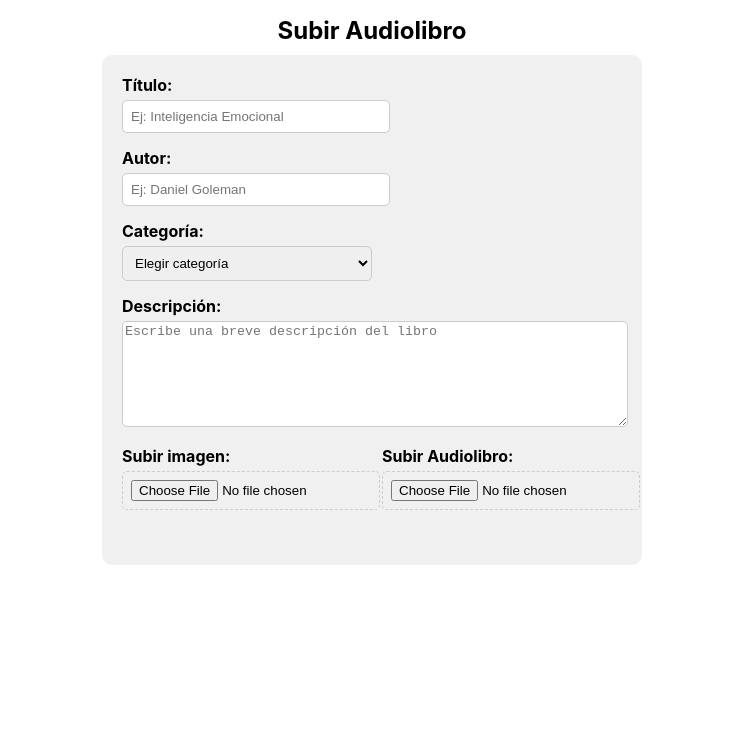
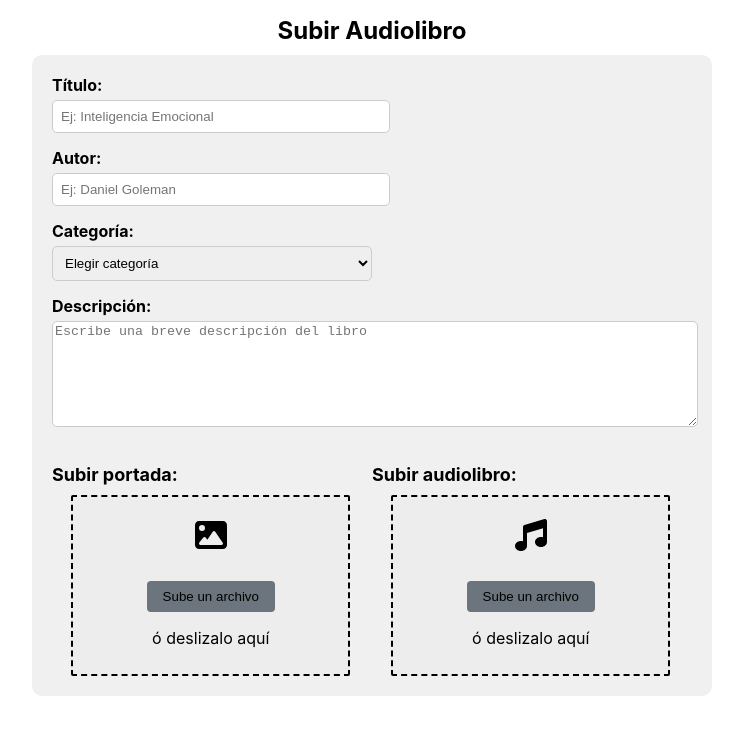
Before and after one commit to josuex123/ConnectWay, a React (Create React App) app in the folder connectway/: page /Formulario in a window 1280 px wide. Shown: the top 734 px of the page, without its empty margins (268-1011 px from the left). Built offline with nearby package versions, Linux system fonts and the light colour scheme.

Commit message:
Campos de subir archivos en formularios

```diff
--- /dev/null
+++ b/connectway/src/components/Dropzone/Drop.css
@@ -0,0 +1,67 @@
+.dropzone {
+    width: 45%;
+    padding: 20px;
+    border-width: 2px;
+    border-radius: 5px;
+    border-color: #000000;
+    border-style: dashed;
+    background-color: #ededed;
+    text-align: center;
+
+    position: relative;
+  }
+
+  .select-button {
+    margin-top: 10px;
+    padding: 8px 16px;
+    background-color: #c9c9c9;
+    color: rgb(0, 0, 0);
+    border: none;
+    border-radius: 4px;
+    cursor: pointer;
+  }
+
+  .select-button:hover {
+    background-color: #c9c9c9;
+  }
+
+  .uploaded-file {
+    margin-top: 10px;
+    font-size: 14px;
+    color: #333;
+  }
+  .icon {
+    margin-bottom: 10px;
+  }
+  .icon-container {
+  display: flex;
+  justify-content: center;
+  margin-bottom: 10px;
+  margin-top: 5%;
+}
+
+.dropzone-container {
+    display: flex;
+    flex-direction: column;
+    width: 100%;
+  }
+
+  .dropzone-title {
+    margin-bottom: 10px;
+    font-size: 18px;
+    font-weight: bold;
+    text-align: left;
+  }
+
+  .dropzone {
+    width: 80%;
+    padding: 3%;
+    border-width: 2px;
+    border-radius: 2px;
+    margin-left: 6%;
+    border-color: #000000;
+    border-style: dashed;
+    background-color: #ededed;
+    text-align: center;
+    position: relative;
+  }
--- /dev/null
+++ b/connectway/src/components/Dropzone/Drop.jsx
@@ -0,0 +1,136 @@
+import React, { useCallback, useState } from 'react';
+import { useDropzone } from 'react-dropzone';
+import './Drop.css';
+import { FontAwesomeIcon } from '@fortawesome/react-fontawesome';
+import { faImage, faMusic } from '@fortawesome/free-solid-svg-icons';
+
+
+function Drop() {
+    const [imageFiles, setImageFiles] = useState([]);
+    const [audioFiles, setAudioFiles] = useState([]);
+    const [audioError, setAudioError] = useState(null);
+    const [showModal, setShowModal] = useState(false);
+
+    const closeModal = () => setShowModal(false);
+
+    const onDropImage = useCallback((acceptedFiles) => {
+      setImageFiles(acceptedFiles.map(file => Object.assign(file, {
+        preview: URL.createObjectURL(file)
+      })));
+    }, []);
+
+    const onDropAudio = useCallback((acceptedFiles) => {
+      const file = acceptedFiles[0];
+      const maxFileSize = 200 * 1024 * 1024; // 200 MB
+      if (file.size > maxFileSize) {
+        setAudioError('El archivo supera el tamaño máximo de 200MB.');
+        setShowModal(true);
+        return;
+      }
+
+      const audio = new Audio(URL.createObjectURL(file));
+      audio.onloadedmetadata = () => {
+        const duration = audio.duration / 60;
+        if (duration < 15 || duration > 30) {
+          setAudioError('La duración del audio debe estar entre 15 y 30 minutos.');
+          setShowModal(true);
+        } else {
+          setAudioFiles([file]);
+          setAudioError(null);
+        }
+      };
+    }, []);
+
+    const removeImageFile = () => setImageFiles([]);
+    const removeAudioFile = () => setAudioFiles([]);
+
+    const imageDropzone = useDropzone({
+      onDrop: onDropImage,
+      accept: { 'image/png': [], 'image/jpeg': [] },
+      noClick: true
+    });
+
+    const audioDropzone = useDropzone({
+      onDrop: onDropAudio,
+      accept: { 'audio/wav': [], 'audio/mpeg': [] },
+      noClick: true
+    });
+
+return (
+        <div style={{ display: 'flex', justifyContent: 'space-between' }}>
+          {showModal && (
+            <div className="modal">
+              <div className="modal-content">
+                <h3>Error</h3>
+                <p>{audioError}</p>
+                <button onClick={closeModal}>Cerrar</button>
+              </div>
+            </div>
+          )}
+
+          {/* Subtítulo para la portada */}
+          <div className="dropzone-container">
+            <h3 className="dropzone-title">Subir portada:</h3>
+            <div {...imageDropzone.getRootProps()} className="dropzone">
+              {imageFiles.length === 0 && (
+                <>
+                  <div className="icon-container">
+                    <FontAwesomeIcon icon={faImage} size="2x" className="icon" />
+                  </div>
+                  <button type="button" onClick={imageDropzone.open} className="select-button">
+                    Sube un archivo
+                  </button>
+                  <p>ó deslizalo aquí</p>
+                </>
+              )}
+              <input {...imageDropzone.getInputProps()} style={{ display: 'none' }} />
+              {imageFiles.length > 0 && (
+                <div className="uploaded-file">
+                  <h4>Imagen Subida:</h4>
+                  {imageFiles.map((file) => (
+                    <div key={file.path}>
+                      <img src={file.preview} alt={file.name} width="100px" />
+                      <p>{file.name}</p>
+                      <button onClick={removeImageFile}>Eliminar</button>
+                    </div>
+                  ))}
+                </div>
+              )}
+            </div>
+          </div>
+
+          {/* Subtítulo para el audiolibro */}
+          <div className="dropzone-container">
+            <h3 className="dropzone-title">Subir audiolibro:</h3>
+            <div {...audioDropzone.getRootProps()} className="dropzone">
+              {audioFiles.length === 0 && (
+                <>
+                  <div className="icon-container">
+                    <FontAwesomeIcon icon={faMusic} size="2x" className="icon" />
+                  </div>
+                  <button type="button" onClick={audioDropzone.open} className="select-button">
+                    Sube un archivo
+                  </button>
+                  <p>ó deslizalo aquí</p>
+                </>
+              )}
+              <input {...audioDropzone.getInputProps()} style={{ display: 'none' }} />
+              {audioFiles.length > 0 && (
+                <div className="uploaded-file">
+                  <h4>Audio Subido:</h4>
+                  {audioFiles.map((file) => (
+                    <div key={file.path}>
+                      <p>{file.name}</p>
+                      <button onClick={removeAudioFile}>Eliminar</button>
+                    </div>
+                  ))}
+                </div>
+              )}
+            </div>
+          </div>
+        </div>
+      );
+    }
+
+
+export default Drop
--- a/connectway/src/pages/audiolibros/Formulario.css
+++ b/connectway/src/pages/audiolibros/Formulario.css
@@ -8,7 +8,7 @@
 
   /* Contenedor del formulario */
   .form-container {
-    max-width: 500px;
+    max-width: 50%;
     margin: 0 auto;
     padding: 20px;
     background-color: #f0f0f0;
--- a/connectway/src/pages/audiolibros/Formulario.jsx
+++ b/connectway/src/pages/audiolibros/Formulario.jsx
@@ -1,5 +1,6 @@
 import React, { useState } from 'react';
 import './Formulario.css';
+import Dropz from '../../components/Dropzone/Drop';  // Importamos el componente con las dropzones
 
 function Formulario() {
     const [titulo, setTitulo] = useState('');
@@ -8,7 +9,6 @@ function Formulario() {
     const [descripcion, setDescripcion] = useState('');
 
     const handleCancel = () => {
-      // Reiniciar los campos
         setTitulo('');
         setAutor('');
         setCategoria('');
@@ -17,7 +17,6 @@ function Formulario() {
 
     const handleSubmit = (event) => {
         event.preventDefault();
-      // Aquí puedes manejar lo que suceda al enviar el formulario
         console.log({ titulo, autor, categoria, descripcion });
     };
 
@@ -50,10 +49,10 @@ function Formulario() {
             onChange={(e) => setCategoria(e.target.value)}
           >
             <option value="">Elegir categoría</option>
-            <option value="novela">Autoestima</option>
-            <option value="ensayo">Ansiedad</option>
-            <option value="biografia">Depresion</option>
-            <option value="educativo">Inteligencia Emocional</option>
+            <option value="autoestima">Autoestima</option>
+            <option value="ansiedad">Ansiedad</option>
+            <option value="depresion">Depresión</option>
+            <option value="inteligencia_emocional">Inteligencia Emocional</option>
           </select>
 
           <label htmlFor="descripcion">Descripción:</label>
@@ -64,30 +63,11 @@ function Formulario() {
             onChange={(e) => setDescripcion(e.target.value)}
           />
 
-          <div className="file-upload-container">
-            <div className="file-upload-field">
-              <label htmlFor="imagen">Subir imagen:</label>
-              <input
-                type="file"
-                id="imagen"
-                accept="image/*"
-                className="upload-field"
-              />
-            </div>
-            <div className="file-upload-field">
-              <label htmlFor="audiolibro">Subir Audiolibro:</label>
-              <input
-                type="file"
-                id="audiolibro"
-                accept="audio/*"
-                className="upload-field"
-              />
-            </div>
-          </div>
+          {/* Aquí incluimos el componente FormAudiolibro que tiene las dropzones */}
+          <Dropz />
         </form>
       </>
     );
 }
 
-
-export default Formulario
+export default Formulario;
```
Lines whose indentation alone changed are shown as unchanged.
